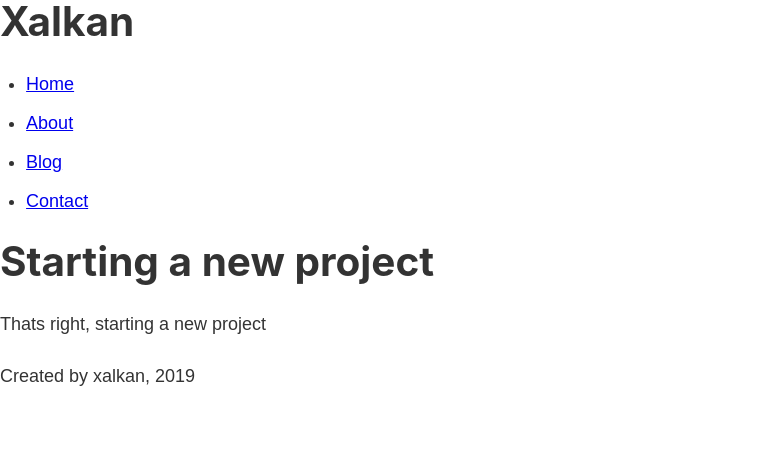
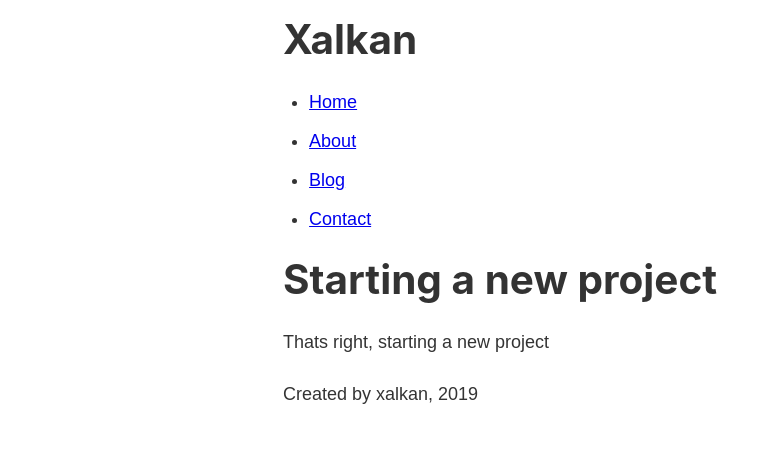
Before and after one commit to xalkan/gatsby-bootcamp, a Gatsby site: page / in a window 1280 px wide. Shown: the whole page, without its empty margins (0-779 px from the left). Built offline with nearby package versions, Linux system fonts and the light colour scheme; Gatsby itself is replaced by a stand-in of ours.

Commit message:
separate css module for layout

```diff
--- a/src/components/layout.js
+++ b/src/components/layout.js
@@ -1,13 +1,14 @@
 import React from 'react'
-
-import '../styles/index.scss'
 
 import Header from '../components/header'
 import Footer from '../components/footer'
 
+import '../styles/index.scss'
+import layoutstyles from './layout.module.scss'
+
 const Layout = (props) => {
     return (
-        <div>
+        <div className={layoutstyles.container}>
             <Header />
             {props.children}
             <Footer />
--- /dev/null
+++ b/src/components/layout.module.scss
@@ -0,0 +1,5 @@
+.container {
+    margin: 0 auto;
+    max-width: 750px;
+    padding: 1rem;
+}
```
